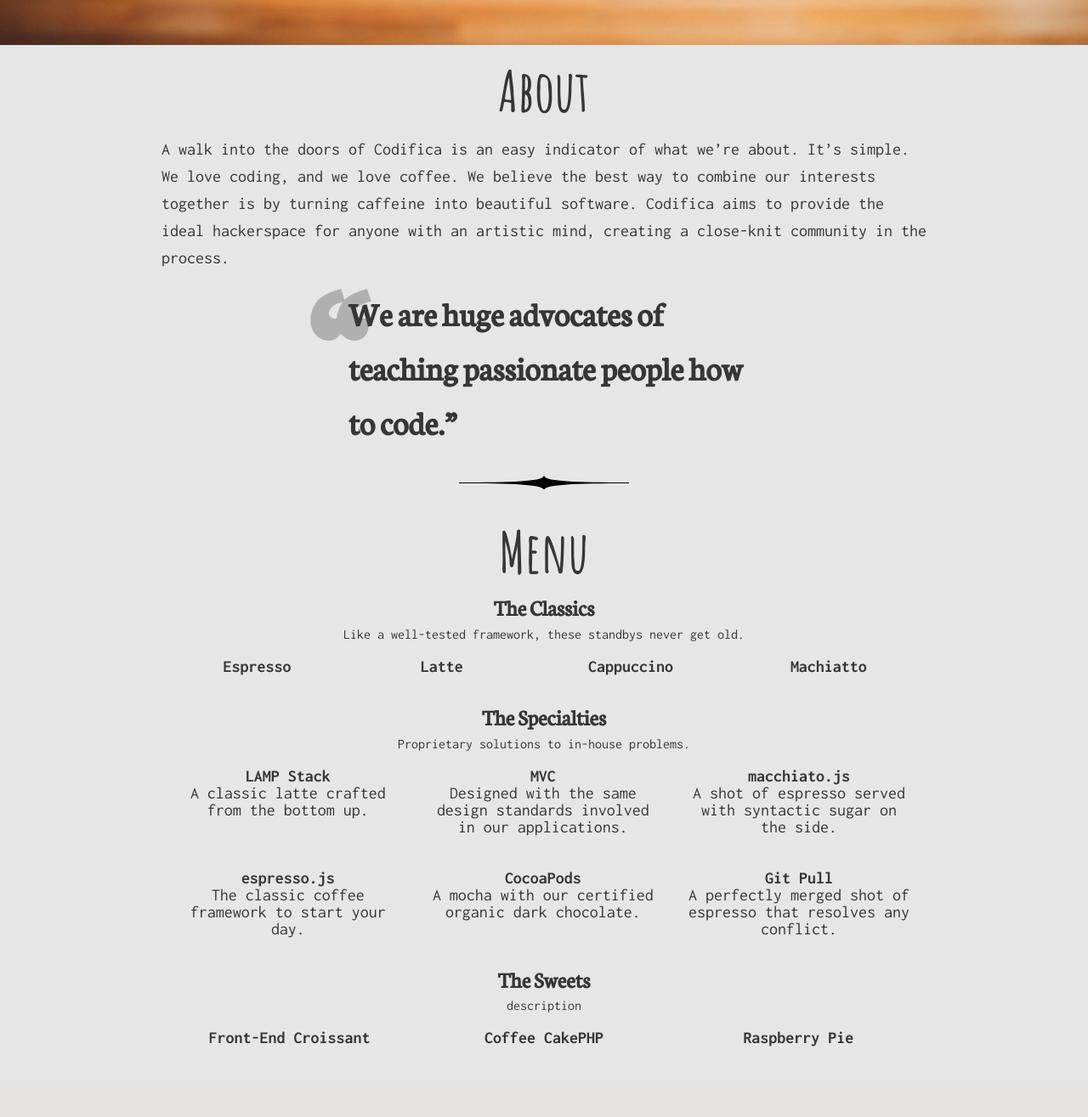
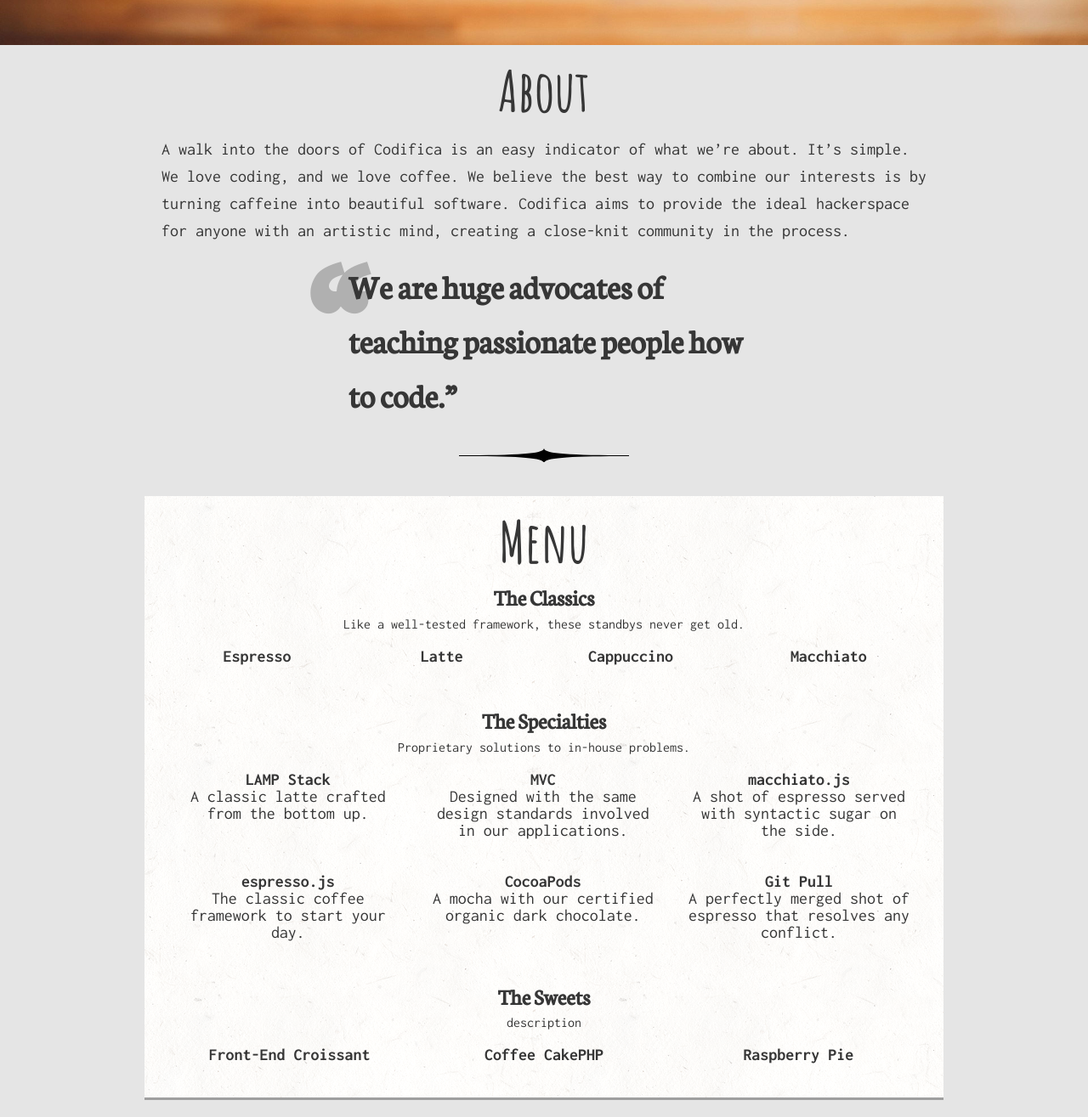
Before and after one commit to dastardlylemon/codifica, a PHP site: page /index.html in a window 1280 px wide. Shown: the part 747-2062 px from the top of the page at 85% size. Before the commit the page ends 1979 px from the top, so only its background shows below. Run offline with PHP 8.4, Linux system fonts and the light colour scheme; some libraries are stand-ins or nearby versions.

Commit message:
updated menu

```diff
--- a/css/styles.css
+++ b/css/styles.css
@@ -94,7 +94,7 @@ p {
 
 .consec {
   height: auto;
-  background-color: rgba(228,228,228,0.9);
+  background-color: rgba(228,228,228,0.95);
   padding: 20px;
   position: relative;
   top: 100%;
@@ -116,6 +116,7 @@ p {
   width: 100%;
   background-position: top center;
   background-repeat: no-repeat;
+  transition: all 0.5s ease-in-out;
   position: fixed;
 }
 
@@ -190,6 +191,12 @@ p {
   transition: all 0.5s ease-in-out;
 }
 
+#menu .content {
+  background-image: url('../img/bg.png');
+  padding: 20px;
+  border-bottom: 3px solid #9f9f9f;
+}
+
 #menu h2 {
   text-align: center;
   font-family: 'Neuton', sans-serif;
--- a/index.html
+++ b/index.html
@@ -27,7 +27,7 @@
     <div class="content">
       <h1>About</h1>
       <p>
-        A walk into the doors of Codifica is an easy indicator of what we’re about. It’s simple. We love coding, and we love coffee. We believe the best way to combine our interests together is by turning caffeine into beautiful software. Codifica aims to provide the ideal hackerspace for anyone with an artistic mind, creating a close-knit community in the process.
+        A walk into the doors of Codifica is an easy indicator of what we’re about. It’s simple. We love coding, and we love coffee. We believe the best way to combine our interests is by turning caffeine into beautiful software. Codifica aims to provide the ideal hackerspace for anyone with an artistic mind, creating a close-knit community in the process.
       </p><br>
       <div class="quote">We are huge advocates of teaching passionate people how to code.&rdquo;</div>
     </div><br><br>
@@ -50,11 +50,11 @@
             <h3>Cappuccino</h3>
           </td>
           <td>
-            <h3>Machiatto</h3>
+            <h3>Macchiato</h3>
           </td>
         </tr>
       </table>
-      <br>
+      <br><br>
       <table>
         <h2>The Specialties</h2>
         <h4>Proprietary solutions to in-house problems.</h4>
@@ -87,7 +87,7 @@
           </td>
         </tr>
       </table>
-      <br>
+      <br><br>
       <table>
         <h2>The Sweets</h2>
         <h4>description</h4>
```
Also changed, not shown: img/bg.png (added), img/hipster-blur-1.jpg (added), img/hipster-blur-2.jpg (added), img/hipster-blur-3.jpg (added), img/hipster-blur-4.jpg (added).
